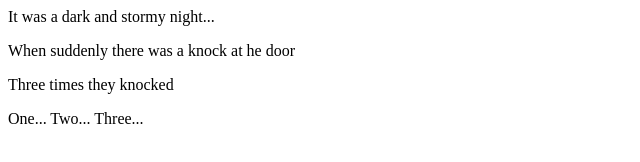
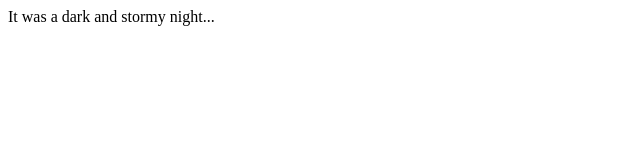
Before and after one commit to Lucas-Cima/Fireside-Story, a plain HTML site: page index.html in a window 1280 px wide. Shown: the whole page, without its empty margins (0-640 px from the left). Drawn offline with Linux system fonts and the light colour scheme.

Commit message:
removed my line

```diff
--- a/index.html
+++ b/index.html
@@ -1,8 +1,5 @@
 <html>
         <body>
             <p>It was a dark and stormy night...</p>
-            <p>When suddenly there was a knock at he door</p>
-            <p>Three times they knocked</p>
-            <p>One... Two... Three...</p>
-        </body>
+       </body>
 </html>
```
